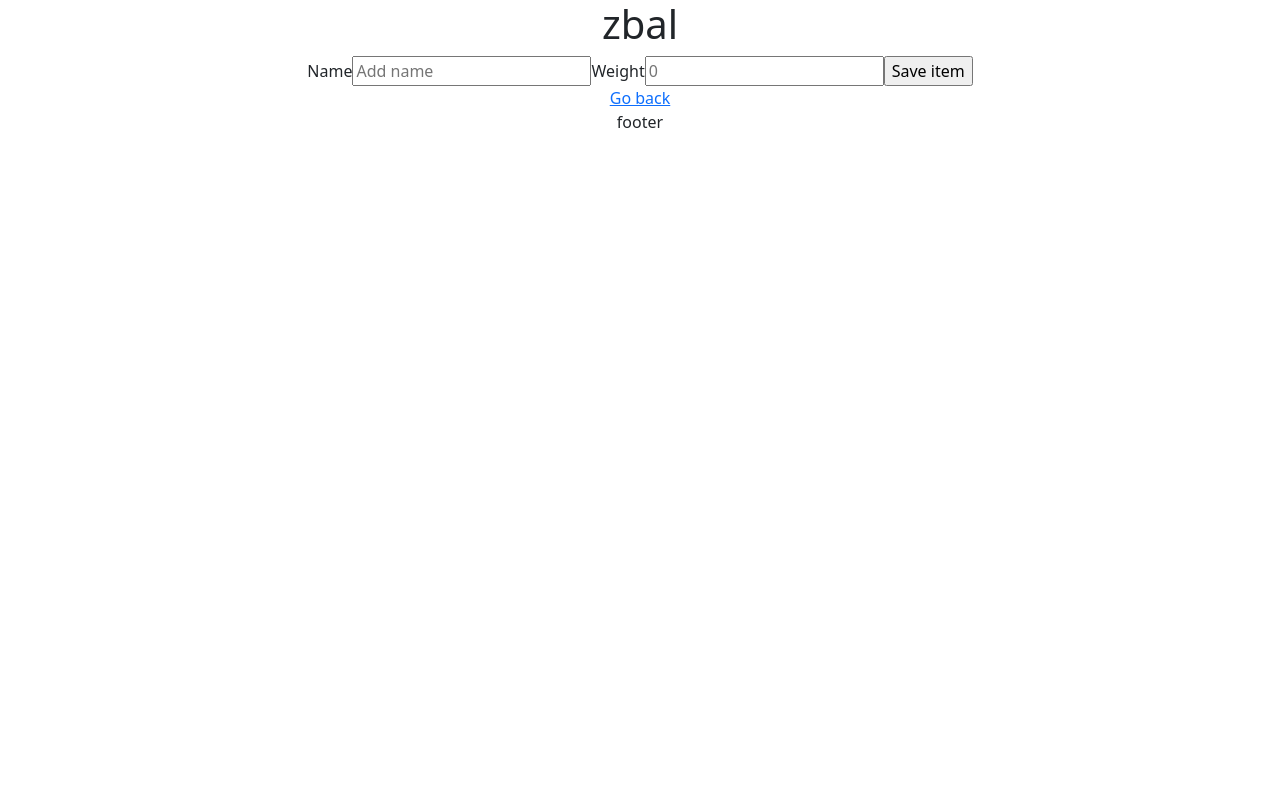
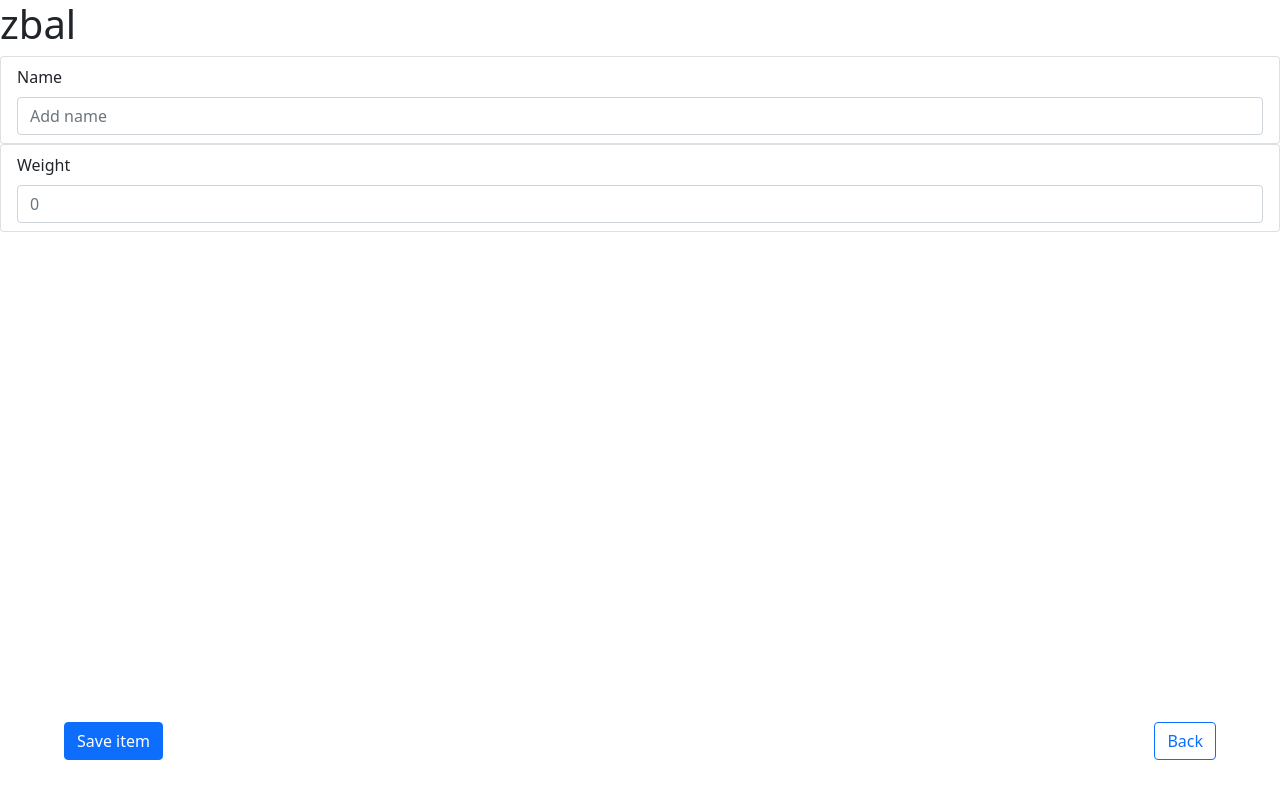
Before and after one commit to gstibi/zbal, a React (Create React App) app in the folder zbal-pwa/: page /addItem in a window 1280 px wide. Built offline with nearby package versions, Linux system fonts and the light colour scheme.

Commit message:
add item page alignment

```diff
--- a/zbal-pwa/src/App.css
+++ b/zbal-pwa/src/App.css
@@ -1,7 +1,3 @@
-.app{
-    text-align: center;
-}
-
 .floating-button{
     position: fixed;
     z-index: 10;
@@ -22,3 +18,7 @@
     bottom: 5vh;
     left: 5vw;
 }
+
+.footer{
+    min-height: 20vh;
+}
--- a/zbal-pwa/src/App.js
+++ b/zbal-pwa/src/App.js
@@ -64,6 +64,7 @@ function App() {
                             text='Add new item'
                             link='/addItem'
                             float='center'
+                            color='primary'
                         />
                     </Route>
                     <Route path='/addItem'>
--- a/zbal-pwa/src/components/AddItem.js
+++ b/zbal-pwa/src/components/AddItem.js
@@ -1,5 +1,7 @@
-import { Link, useHistory } from 'react-router-dom'
+import { useHistory } from 'react-router-dom'
 import { useState } from 'react'
+
+import Button from './Button'
 
 function AddItem({ onAdd }) {
     const [name, setName] = useState('')
@@ -25,26 +27,46 @@ function AddItem({ onAdd }) {
     return (
         <div>
             <form onSubmit={onSubmit}>
-                <label>Name</label>
+                <div className='list-group'>
+                    <div className='list-group-item'>
+                            <label className='form-label'>Name</label>
                             <input
+                                className='form-control'
                                 type='text'
                                 placeholder='Add name'
                                 value={name}
                                 onChange={(e) => setName(e.target.value)}
                             />
-                <label>Weight</label>
+                    </div>
+                </div>
+
+                <div className='list-group'>
+                    <div className='list-group-item'>
+                            <label className='form-label'>Weight</label>
                             <input
+                                className='form-control'
                                 type='number'
                                 placeholder='0'
                                 value={weight}
                                 onChange={(e) => setWeight(e.target.value)}
                             />
-                <input
+                    </div>
+                </div>
+
+                <Button
+                    text='Save item'
+                    color='primary'
                     type='submit'
-                    value='Save item'
+                    float='left'
                 />
             </form>
-            <Link to='/'>Go back</Link>
+
+            <Button
+                text='Back'
+                float='right'
+                color='outline-primary'
+                link='/'
+            />
         </div>
     )
 }
--- a/zbal-pwa/src/components/Button.js
+++ b/zbal-pwa/src/components/Button.js
@@ -13,7 +13,7 @@ function Button(props) {
 
     const renderButton = () => {
         return (
-            <button className={'btn ' + props.color}>
+            <button className={'btn btn-' + props.color} onClick={props.onClick} type={props.type}>
                 {props.text}
             </button>
         )
@@ -28,12 +28,12 @@ function Button(props) {
 }
 
 Button.defaultProps = {
-    color: 'btn-primary',
     float: ''
 }
 
 Button.propTypes = {
-    text: PropTypes.string.isRequired
+    text: PropTypes.string.isRequired,
+    color: PropTypes.string.isRequired
 }
 
 export default Button
--- a/zbal-pwa/src/components/Footer.js
+++ b/zbal-pwa/src/components/Footer.js
@@ -1,7 +1,6 @@
 function Footer() {
     return (
-        <footer>
-            <p>footer</p>
+        <footer className='footer'>
         </footer>
     )
 }
--- a/zbal-pwa/src/components/ItemDetail.js
+++ b/zbal-pwa/src/components/ItemDetail.js
@@ -1,6 +1,8 @@
-import { useParams, useHistory, Link } from 'react-router-dom'
+import { useParams, useHistory } from 'react-router-dom'
 import { useState, useEffect } from 'react'
 import { get } from 'idb-keyval'
+
+import Button from './Button'
 
 function ItemDetail({ onDelete, itemsStore }) {
 
@@ -29,14 +31,24 @@ function ItemDetail({ onDelete, itemsStore }) {
                     <div className='list-group-item list-group-item-action' key={item.id + value}>
                         <div className='d-flex justify-content-between'>
                             <p>{value}</p>
-                            <h4>{item.value}</h4>
+                            <h4>{item[value]}</h4>
                         </div>
                     </div>
                 )
             })}
 
-            <button onClick={() => onDelete(id, history)}>Delete</button>
-            <Link to='/'>Back</Link>
+            <Button
+                text='Delete'
+                onClick={() => onDelete(id, history)}
+                float='left'
+                color='danger'
+            />
+            <Button
+                text='Back'
+                link='/'
+                float='right'
+                color='outline-primary'
+            />
         </div>
     )
 }
```
Lines whose indentation alone changed are shown as unchanged.
